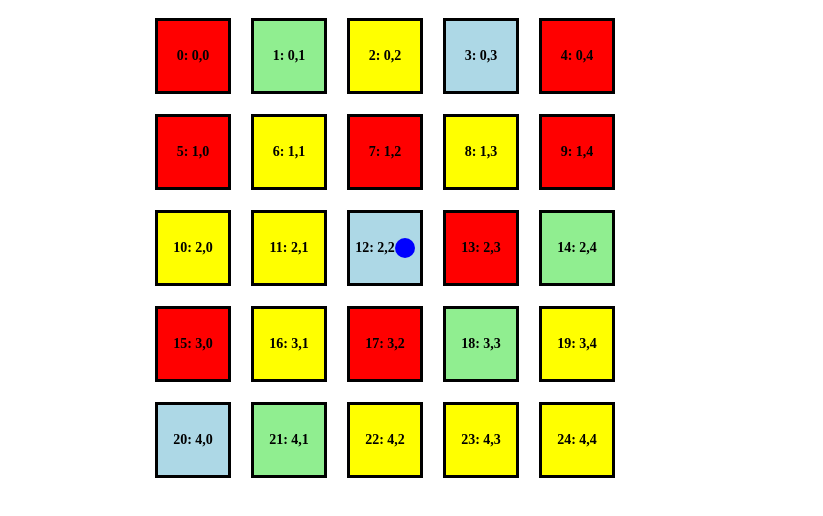
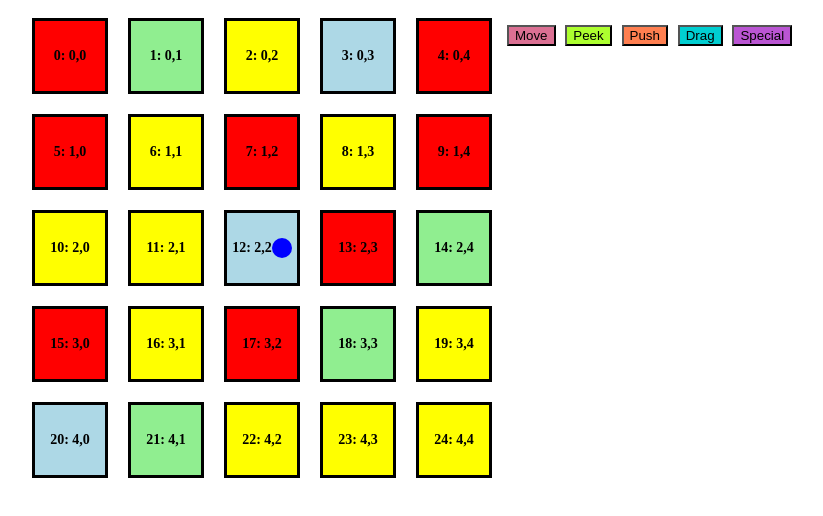
Before and after one commit to murixiyang/Room25, an Angular app in the folder Room25Web/: page / in a window 1280 px wide. Shown: the top 516 px of the page, without its empty margins (255-1078 px from the left). Built offline with nearby package versions, Linux system fonts and the light colour scheme.

Commit message:
Use Emitter to link actionboard and gameboard

```diff
--- a/Room25Web/src/app/action-choose-board/action-choose-board.component.html
+++ b/Room25Web/src/app/action-choose-board/action-choose-board.component.html
@@ -2,35 +2,35 @@
   <button
     class="action"
     [ngClass]="'action-move'"
-    (click)="gameboard.showAvailableRoomsForAction()"
+    (click)="onClickButton(Action.MOVE)"
   >
     Move
   </button>
   <button
     class="action"
     [ngClass]="'action-peek'"
-    (click)="gameboard.showAvailableRoomsForAction()"
+    (click)="onClickButton(Action.PEEK)"
   >
     Peek
   </button>
   <button
     class="action"
     [ngClass]="'action-push'"
-    (click)="gameboard.showAvailableRoomsForAction()"
+    (click)="onClickButton(Action.PUSH)"
   >
     Push
   </button>
   <button
     class="action"
     [ngClass]="'action-drag'"
-    (click)="gameboard.showAvailableRoomsForAction()"
+    (click)="onClickButton(Action.DRAG)"
   >
     Drag
   </button>
   <button
     class="action"
     [ngClass]="'action-special'"
-    (click)="gameboard.showAvailableRoomsForAction()"
+    (click)="onClickButton(Action.SPECIAL)"
   >
     Special
   </button>
--- a/Room25Web/src/app/action-choose-board/action-choose-board.component.ts
+++ b/Room25Web/src/app/action-choose-board/action-choose-board.component.ts
@@ -1,6 +1,7 @@
-import { Component } from '@angular/core';
+import { Component, EventEmitter, Output } from '@angular/core';
 import { NgClass } from '@angular/common';
 import { GameboardComponent } from '../gameboard/gameboard.component';
+import { Action } from '../action.enum';
 
 @Component({
   selector: 'app-action-choose-board',
@@ -10,5 +11,12 @@ import { GameboardComponent } from '../gameboard/gameboard.component';
   styleUrl: './action-choose-board.component.css',
 })
 export class ActionChooseBoardComponent {
-  gameboard!: GameboardComponent;
+  Action = Action;
+
+  @Output() triggerActionChoose: EventEmitter<Action> =
+    new EventEmitter<Action>();
+
+  onClickButton(selectedAction: Action) {
+    this.triggerActionChoose.emit(selectedAction);
+  }
 }
--- a/Room25Web/src/app/app.component.html
+++ b/Room25Web/src/app/app.component.html
@@ -8,8 +8,10 @@
 <!-- * * * * * * * * * * * * * * * * * * * * * * * * * * * * * * * -->
 
 <div class="gameboard-container">
-  <app-gameboard></app-gameboard>
-  <!-- <app-action-choose-board></app-action-choose-board> -->
+  <app-gameboard #gameboard></app-gameboard>
+  <app-action-choose-board
+    (triggerActionChoose)="gameboard.handleShowActionTarget($event)"
+  ></app-action-choose-board>
 </div>
 
 <!-- * * * * * * * * * * * * * * * * * * * * * * * * * * * * * * * * -->
--- a/Room25Web/src/app/gameboard/gameboard.component.html
+++ b/Room25Web/src/app/gameboard/gameboard.component.html
@@ -8,7 +8,7 @@
           [id]="room.id"
           [dangerousLevel]="room.dangerousLevel"
           [revealed]="room.revealed"
-          (roomClicked)="handleRoomClicked($event)"
+          (triggerRoomClicked)="handleRoomClicked($event)"
         >
           <app-player
             *ngIf="
--- a/Room25Web/src/app/gameboard/gameboard.component.ts
+++ b/Room25Web/src/app/gameboard/gameboard.component.ts
@@ -128,8 +128,26 @@ export class GameboardComponent {
     }
   }
 
+  handleShowActionTarget(action: Action) {
+    switch (action) {
+      case Action.MOVE:
+      case Action.PEEK:
+        this.showAvailableRoomsForAction();
+        break;
+      case Action.PUSH:
+        this.showAvailablePlayerForAction();
+        // Then choose room
+        break;
+      case Action.DRAG:
+        this.showAvailableDirectionForAction();
+        break;
+      default:
+        break;
+    }
+  }
+
   // For MOVE and PEEK
-  showAvailableRoomsForAction() {
+  private showAvailableRoomsForAction() {
     // Make all rooms transparent
     this.roomComponents.forEach((room) => {
       room.setTransparent(true);
@@ -153,40 +171,10 @@ export class GameboardComponent {
   }
 
   // For PUSH
-  showAvailablePlayer() {}
+  private showAvailablePlayerForAction() {}
 
   // For DRAG
-  showAvailableDirection() {}
-
-  private getNeighbourRooms(
-    selectedPosition: [number, number]
-  ): RoomComponent[] {
-    const [selectedRowIndex, selectedColIndex] = selectedPosition;
-    console.log(selectedPosition);
-    // Filter room components to find neighbor rooms
-    return this.roomComponents.filter((room) => {
-      const [roomRowIndex, roomColIndex] = room.getPosition();
-      return (
-        (roomRowIndex === selectedRowIndex - 1 &&
-          roomColIndex === selectedColIndex) || // Room above
-        (roomRowIndex === selectedRowIndex + 1 &&
-          roomColIndex === selectedColIndex) || // Room below
-        (roomRowIndex === selectedRowIndex &&
-          roomColIndex === selectedColIndex - 1) || // Room to the left
-        (roomRowIndex === selectedRowIndex &&
-          roomColIndex === selectedColIndex + 1) // Room to the right
-      );
-    });
-  }
-
-  private isNeighbourToPlayer(
-    selectedRoom: RoomComponent | undefined
-  ): boolean {
-    return (
-      selectedRoom !== undefined &&
-      this.getNeighbourRooms(this.player.getPosition()).includes(selectedRoom)
-    );
-  }
+  private showAvailableDirectionForAction() {}
 
   // For MOVE, PEEK
   handleRoomClicked(event: { rowIndex: number; colIndex: number }): void {
@@ -252,7 +240,7 @@ export class GameboardComponent {
     }
   }
 
-  dragRow(selectedRowIndex: number, direction: 'left' | 'right'): void {
+  private dragRow(selectedRowIndex: number, direction: 'left' | 'right'): void {
     const newRoomDistribution: RoomComponent[][] = [];
     // Make deep copy
     for (let row = 0; row < 5; row++) {
@@ -299,6 +287,36 @@ export class GameboardComponent {
     this.roomDistribution = newRoomDistribution;
   }
 
+  private getNeighbourRooms(
+    selectedPosition: [number, number]
+  ): RoomComponent[] {
+    const [selectedRowIndex, selectedColIndex] = selectedPosition;
+    console.log(selectedPosition);
+    // Filter room components to find neighbor rooms
+    return this.roomComponents.filter((room) => {
+      const [roomRowIndex, roomColIndex] = room.getPosition();
+      return (
+        (roomRowIndex === selectedRowIndex - 1 &&
+          roomColIndex === selectedColIndex) || // Room above
+        (roomRowIndex === selectedRowIndex + 1 &&
+          roomColIndex === selectedColIndex) || // Room below
+        (roomRowIndex === selectedRowIndex &&
+          roomColIndex === selectedColIndex - 1) || // Room to the left
+        (roomRowIndex === selectedRowIndex &&
+          roomColIndex === selectedColIndex + 1) // Room to the right
+      );
+    });
+  }
+
+  private isNeighbourToPlayer(
+    selectedRoom: RoomComponent | undefined
+  ): boolean {
+    return (
+      selectedRoom !== undefined &&
+      this.getNeighbourRooms(this.player.getPosition()).includes(selectedRoom)
+    );
+  }
+
   localFromIndexToID(rowIndex: number, colIndex: number): number {
     return fromIndexToID(rowIndex, colIndex);
   }
--- a/Room25Web/src/app/room/room.component.ts
+++ b/Room25Web/src/app/room/room.component.ts
@@ -31,7 +31,7 @@ export class RoomComponent {
   @Input() selectable: boolean = false;
   @Input() revealed: boolean = false;
 
-  @Output() roomClicked: EventEmitter<{
+  @Output() triggerRoomClicked: EventEmitter<{
     rowIndex: number;
     colIndex: number;
   }> = new EventEmitter();
@@ -56,7 +56,7 @@ export class RoomComponent {
 
   // Emit the click event with the room position
   handleRoomClicked(): void {
-    this.roomClicked.emit({
+    this.triggerRoomClicked.emit({
       rowIndex: this.rowIndex,
       colIndex: this.colIndex,
     });
```
